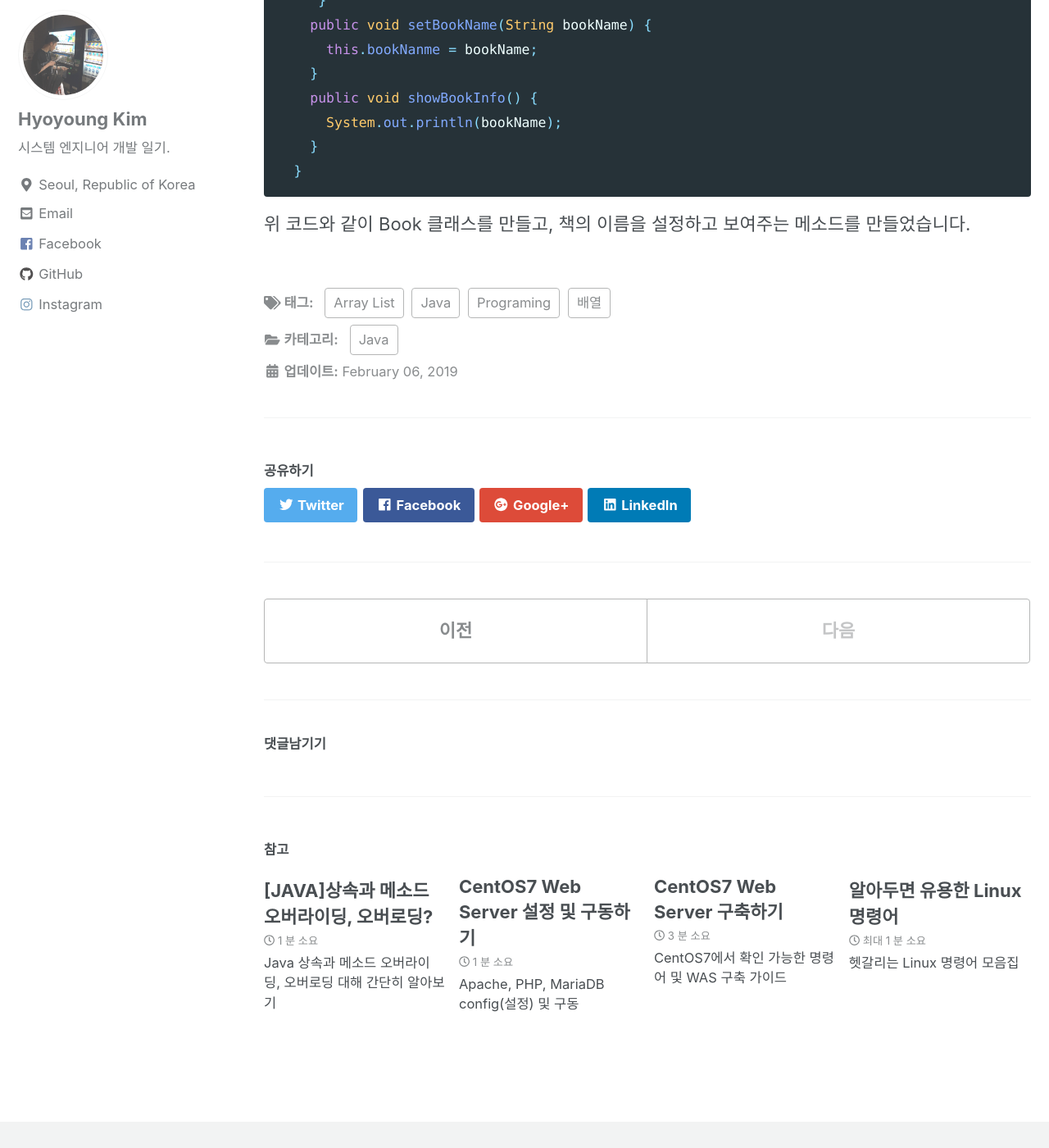
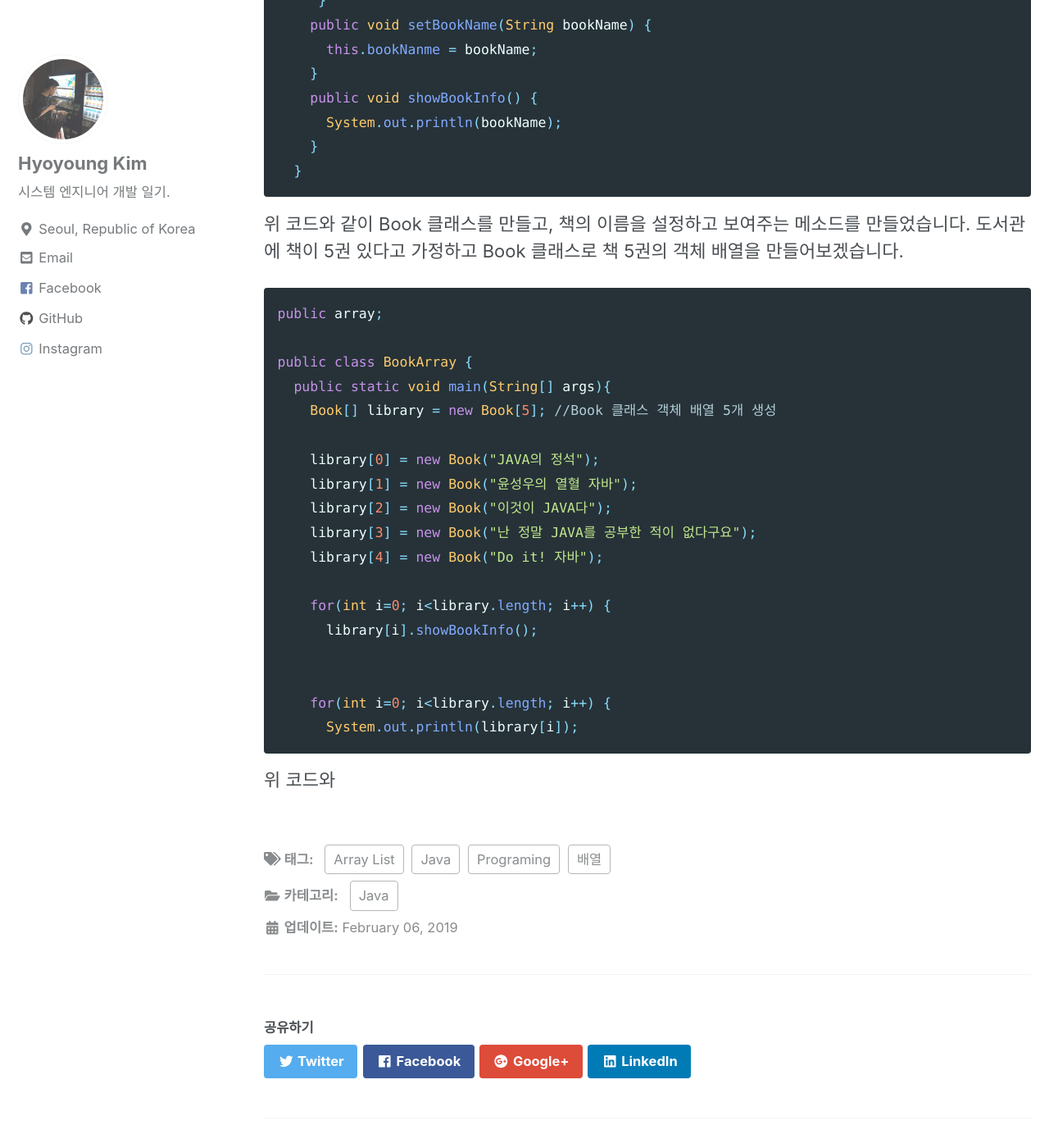
Before and after one commit to youngfromseoul/youngfromseoul.github.io2, a Jekyll site: the page built from _posts/java/2019-02-06-java-posting-00003.md, in a window 1280 px wide and 1400 px high, scrolled down 2822 px. Shown: the whole window at 82% size. Built offline with Jekyll 4.4.1, drawn with Linux system fonts in a browser that asks for light colours; cached includes are drawn as plain includes; nearby versions of some CDN libraries; some web fonts are replaced; library files that are not in the unit come from our copies; comment, search, counter and statistics services are not loaded; a style sheet for code colours, icons or effects is not loaded.

Commit message:
Update 2019-02-06-java-posting-00003.md

````diff
--- a/_posts/java/2019-02-06-java-posting-00003.md
+++ b/_posts/java/2019-02-06-java-posting-00003.md
@@ -101,3 +101,26 @@ pacakge array;
   }
 ```
 위 코드와 같이 Book 클래스를 만들고, 책의 이름을 설정하고 보여주는 메소드를 만들었습니다.
+도서관에 책이 5권 있다고 가정하고 Book 클래스로 책 5권의 객체 배열을 만들어보겠습니다.
+
+```java
+public array;
+
+public class BookArray {
+  public static void main(String[] args){
+    Book[] library = new Book[5]; //Book 클래스 객체 배열 5개 생성
+
+    library[0] = new Book("JAVA의 정석");
+    library[1] = new Book("윤성우의 열혈 자바");
+    library[2] = new Book("이것이 JAVA다");
+    library[3] = new Book("난 정말 JAVA를 공부한 적이 없다구요");
+    library[4] = new Book("Do it! 자바");
+
+    for(int i=0; i<library.length; i++) {
+      library[i].showBookInfo();
+
+
+    for(int i=0; i<library.length; i++) {
+      System.out.println(library[i]);
+```
+위 코드와
````
